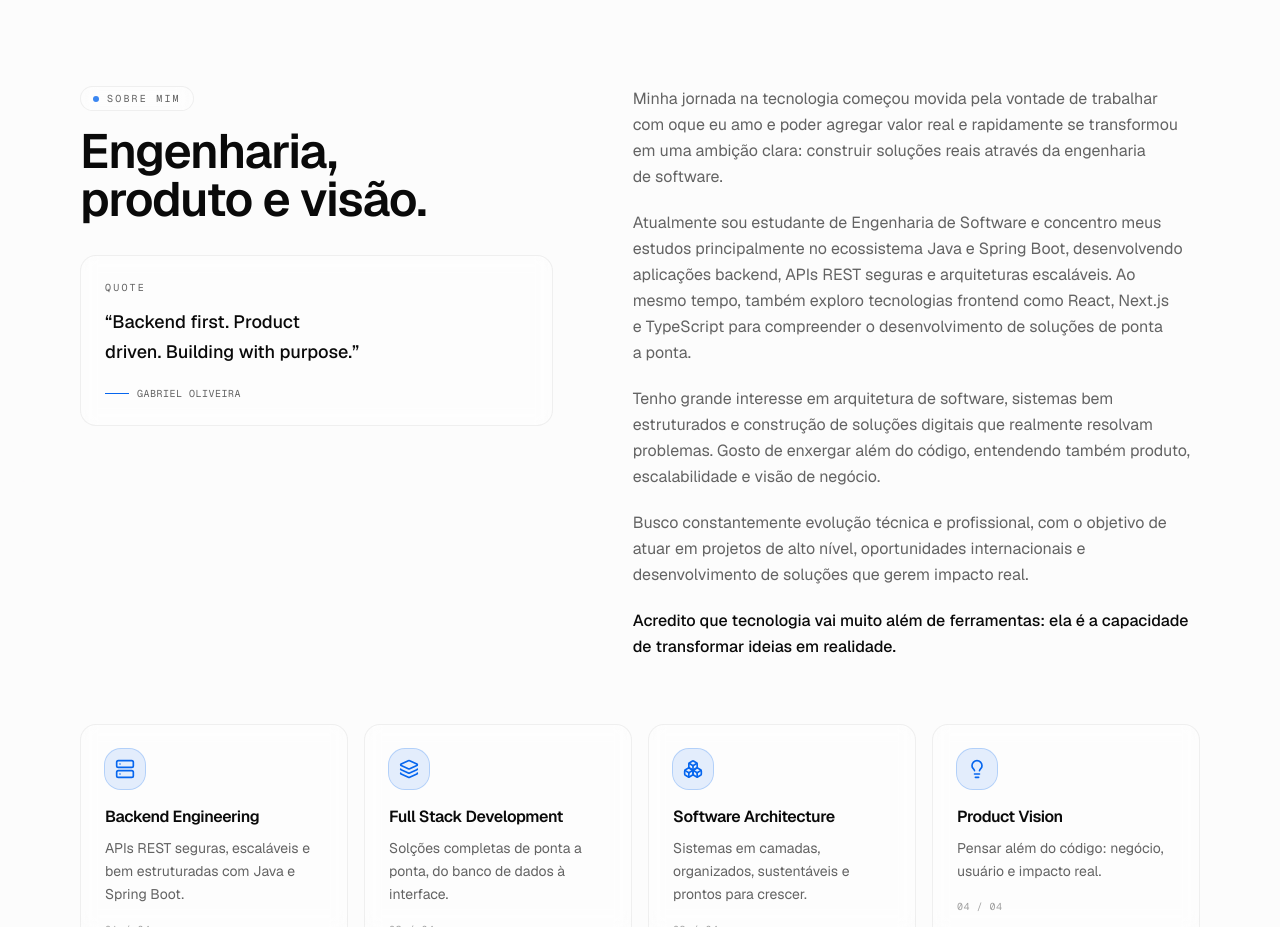
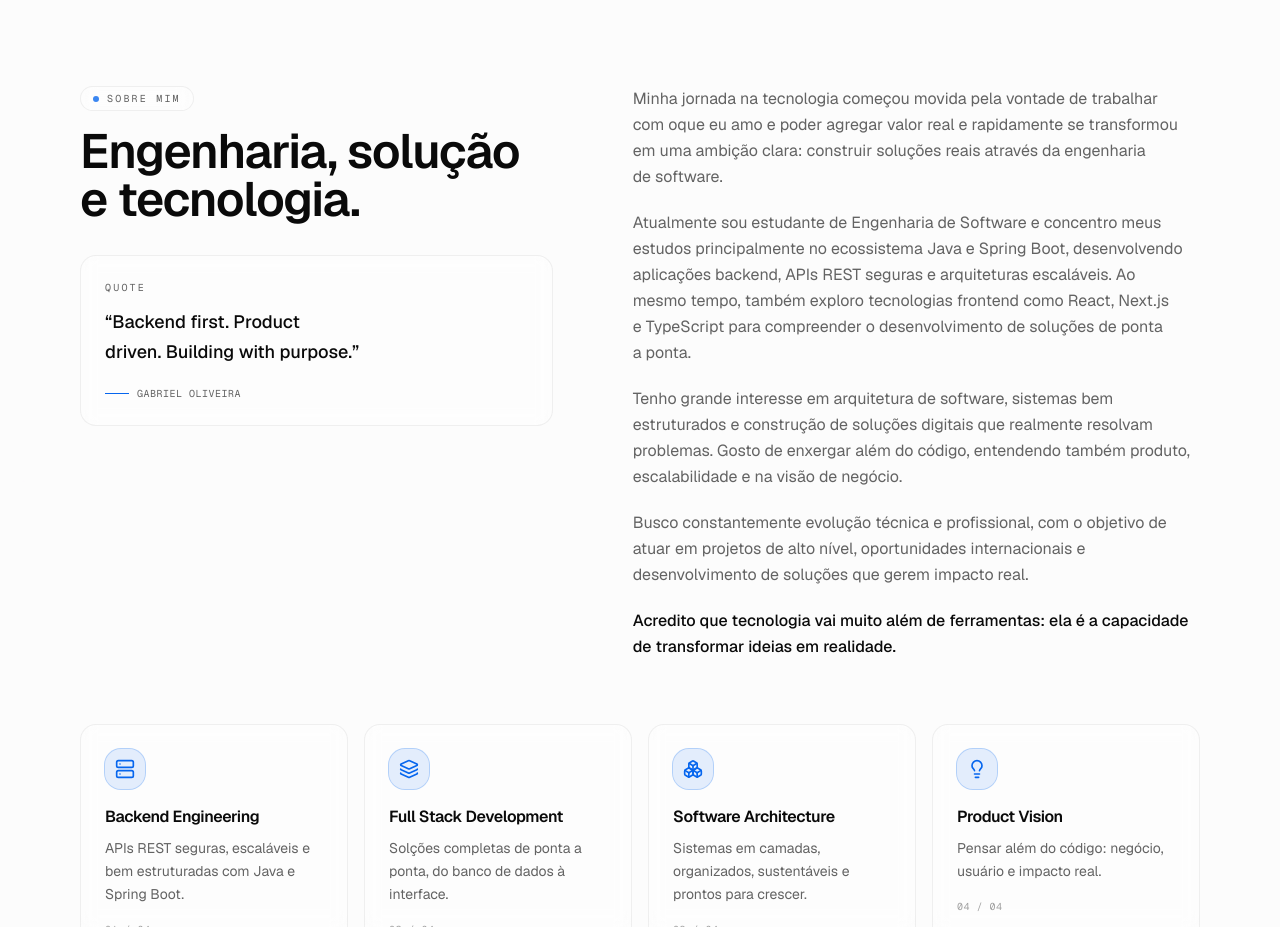
Before and after one commit to fxxggah/my-portfolio, a Next.js app: page / in a window 1280 px wide. Shown: the part 1280-2207 px from the top of the page. Built offline with nearby package versions, Linux system fonts and the light colour scheme.

Commit message:
fix: corrige erros de portugues

```diff
--- a/app/layout.tsx
+++ b/app/layout.tsx
@@ -28,7 +28,7 @@ export const metadata: Metadata = {
     type: "website",
     title: "Gabriel Oliveira — Software Developer",
     description:
-      "Transformando ideias em produtos reais através de engenharia de software, visão de negócio e tecnologia moderna.",
+      "Transformando ideias em soluções reais através de engenharia de software e tecnologia.",
     siteName: "Gabriel Oliveira",
     locale: "pt_BR",
   },
--- a/components/language-provider.tsx
+++ b/components/language-provider.tsx
@@ -41,13 +41,13 @@ const pt: Dict = {
 
   // about
   "about.eyebrow": "Sobre Mim",
-  "about.title": "Engenharia, produto e visão.",
+  "about.title": "Engenharia, solução e tecnologia.",
   "about.p1":
     "Minha jornada na tecnologia começou movida pela vontade de trabalhar com oque eu amo e poder agregar valor real e rapidamente se transformou em uma ambição clara: construir soluções reais através da engenharia de software.",
   "about.p2":
     "Atualmente sou estudante de Engenharia de Software e concentro meus estudos principalmente no ecossistema Java e Spring Boot, desenvolvendo aplicações backend, APIs REST seguras e arquiteturas escaláveis. Ao mesmo tempo, também exploro tecnologias frontend como React, Next.js e TypeScript para compreender o desenvolvimento de soluções de ponta a ponta.",
   "about.p3":
-    "Tenho grande interesse em arquitetura de software, sistemas bem estruturados e construção de soluções digitais que realmente resolvam problemas. Gosto de enxergar além do código, entendendo também produto, escalabilidade e visão de negócio.",
+    "Tenho grande interesse em arquitetura de software, sistemas bem estruturados e construção de soluções digitais que realmente resolvam problemas. Gosto de enxergar além do código, entendendo também produto, escalabilidade e na visão de negócio.",
   "about.p4":
     "Busco constantemente evolução técnica e profissional, com o objetivo de atuar em projetos de alto nível, oportunidades internacionais e desenvolvimento de soluções que gerem impacto real.",
   "about.p5":
--- a/components/projects.tsx
+++ b/components/projects.tsx
@@ -92,14 +92,11 @@ export function Projects() {
   const { t } = useLanguage()
   const ref = useReveal<HTMLDivElement>()
 
-  // Estados para controlar o Modal de visualização da imagem
   const [activeProject, setActiveProject] = React.useState<Project | null>(null)
   const [viewMode, setViewMode] = React.useState<"pc" | "mobile">("pc")
 
-  // Estado para controlar qual menu de repositórios do Github está aberto por ID do projeto
   const [openGithubMenuId, setOpenGithubMenuId] = React.useState<string | null>(null)
 
-  // Função para abrir o modal resetando a visão para PC primeiro
   const openModal = (project: Project) => {
     setActiveProject(project)
     setViewMode("pc")
```
